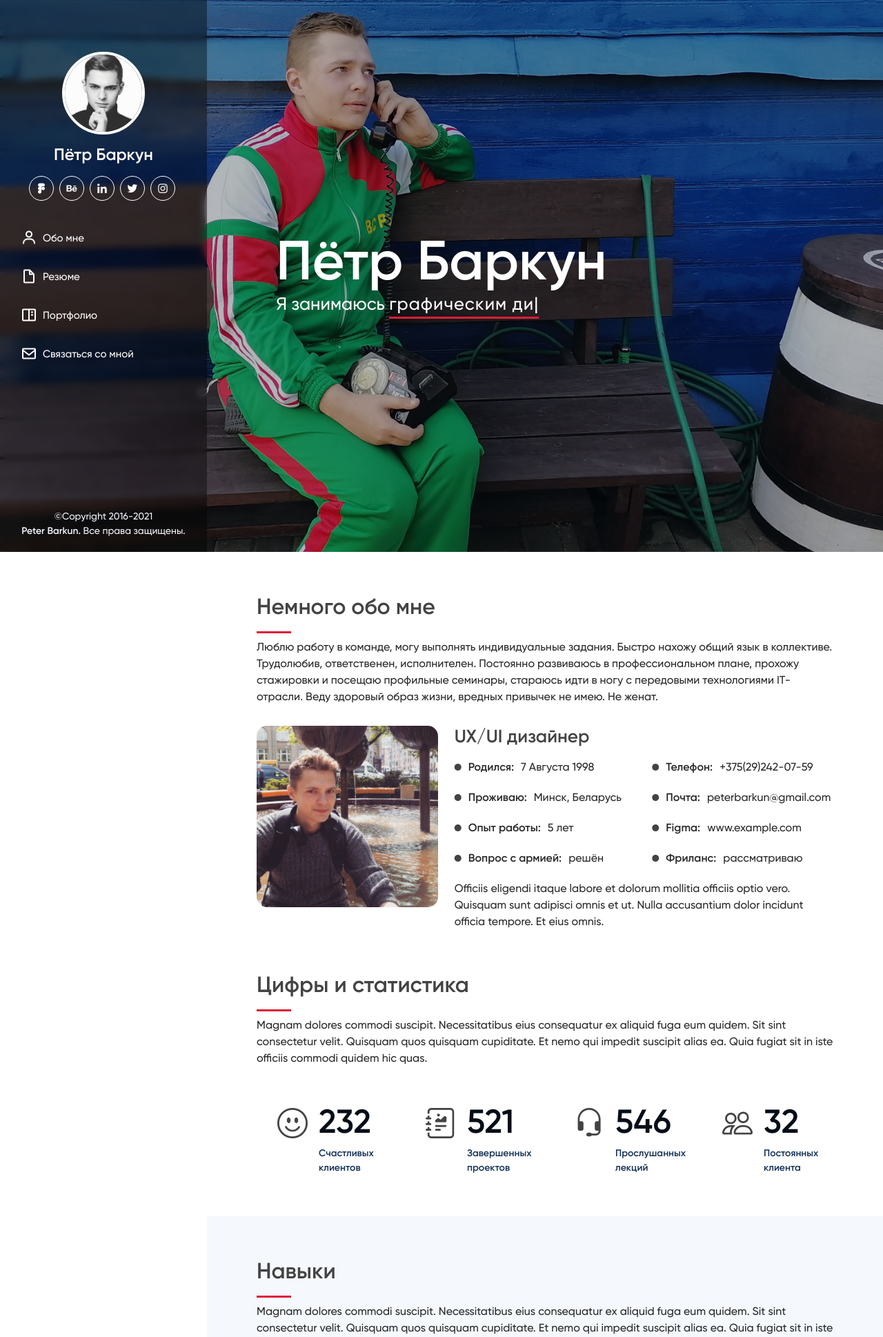
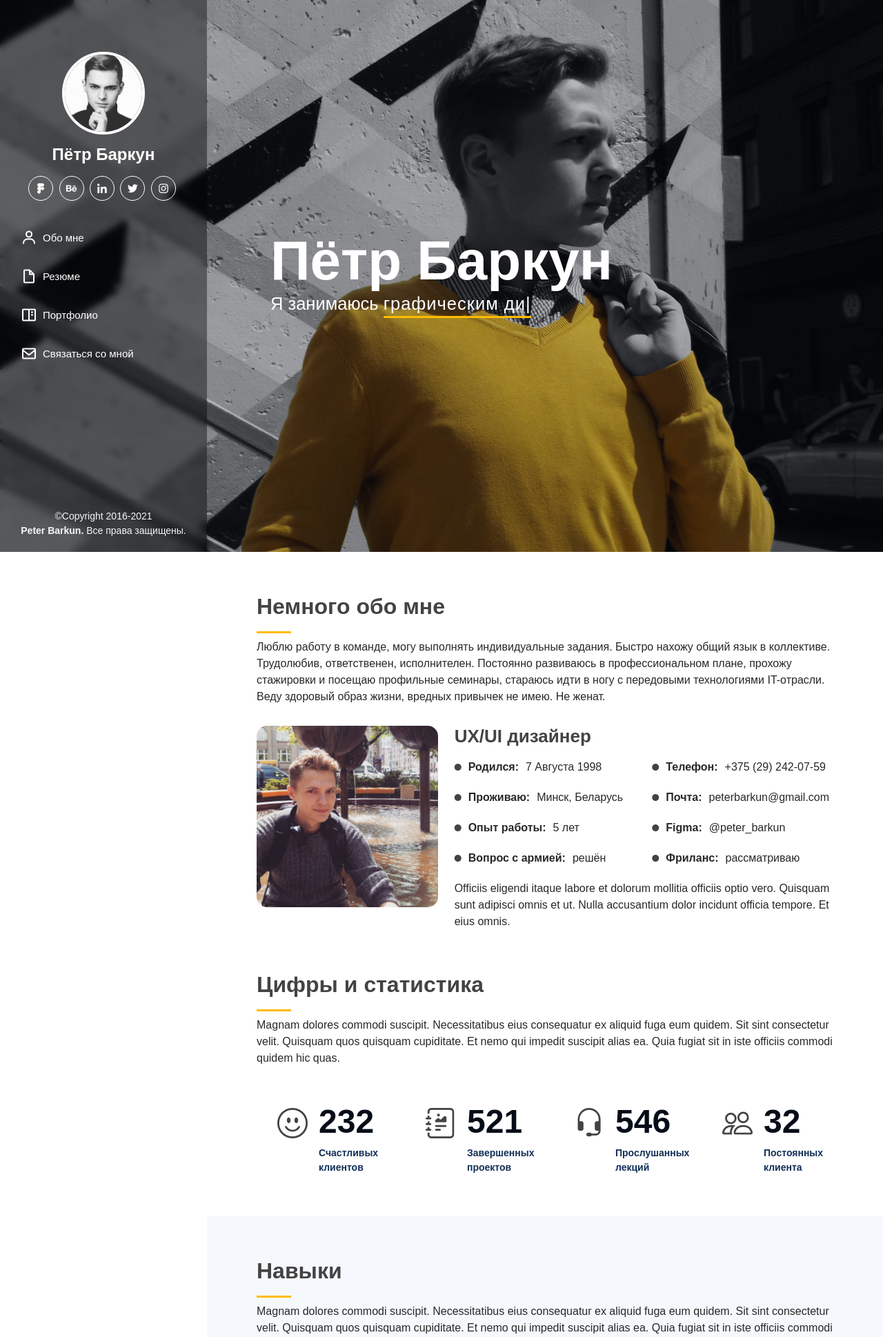
Before and after one commit to Unterfeldwebel33/peterbarkun, a PHP site: page / in a window 1280 px wide. Shown: the top 1938 px of the page at 69% size. Run offline with PHP 8.4, Linux system fonts and the light colour scheme.

Commit message:
Новое фото и новая цветовая гамма

```diff
--- a/assets/css/style.css
+++ b/assets/css/style.css
@@ -1,7 +1,7 @@
 @font-face {
   font-family: 'Gilroy';
   src: local('Gilroy SemiBold'), local('Gilroy-SemiBold'),
-      url("fonts/Gilroy-SemiBold.woff") format('woff');
+      url("fonts/Gilroy-SemiBold.ttf") format('ttf');
   font-weight: 600;
   font-style: normal;
 }
@@ -9,7 +9,7 @@
 @font-face {
   font-family: 'Gilroy';
   src: local('Gilroy Medium'), local('Gilroy-Medium'),
-      url("fonts/Gilroy-Medium.woff") format('woff');
+      url("fonts/Gilroy-Medium.ttf") format('ttf');
   font-weight: 500;
   font-style: normal;
 }
@@ -25,8 +25,20 @@ a {
   text-decoration: none;
 }
 
+a.figma{
+  color: #272829;
+  text-decoration: none;
+}
+
+@media (max-width: 1024px) {
+  a.figma {
+    color: #FFBC00;
+    text-decoration: none;
+  }
+}
+
 a:hover {
-  color: #37b3ed;
+  color: #FFBC00;
   text-decoration: none;
 }
 
@@ -175,7 +187,7 @@ h1, h2, h3, h4, h5, h6 {
   font-weight: 650;
 }
 .nav-menu .active i, .nav-menu .active:focus i > a i {
-  color: #DF1D38;
+  color: #FFBC00;
 }
 .nav-menu a:hover i{
   color: #4343;
@@ -216,8 +228,10 @@ h1, h2, h3, h4, h5, h6 {
 #hero {
   width: 100%;
   height: 100vh;
-  background: url("../img/hero-bg.jpg") top center;
+  background: url("../img/hero-bg3.jpg") top center;
   background-size: cover;
+  background-position: center;
+
 }
 #hero:before {
   content: "";
@@ -251,7 +265,7 @@ h1, h2, h3, h4, h5, h6 {
   color: #fff;
   padding-bottom: 4px;
   letter-spacing: 1px;
-  border-bottom: 3px solid #DF1D38;
+  border-bottom: 3px solid #FFBC00;
   ;
 }
 @media (min-width: 1024px) {
@@ -260,9 +274,33 @@ h1, h2, h3, h4, h5, h6 {
   }
 }
 
+@media (max-width: 2560px) {
+  #hero{
+    background-position-y: 28%;
+  }
+}
+
+@media (max-width: 1920px) {
+  #hero{
+    background-position-y: 30%;
+  }
+}
+
+@media (max-width: 1440px) {
+  #hero{
+    background-position-y: 34%;
+  }
+}
+
+@media (max-width: 1368px) {
+  #hero{
+    background-position-y: 32%;
+  }
+}
+
 @media (max-width: 768px) {
   #hero{
-    background-position-x:  39%;
+    background-position-x: 65%;
   }
 }
 
@@ -324,7 +362,7 @@ section {
   display: block;
   width: 50px;
   height: 3px;
-  background: #DF1D38;
+  background: #FFBC00;
   bottom: 0;
   left: 0;
 }
@@ -443,7 +481,7 @@ section {
   width: 1px;
   height: 10px;
   transition: 0.9s;
-  background-color: #DF1D38;
+  background-color: #FFBC00;
   border-radius: 20px;
 }
 
@@ -529,7 +567,7 @@ section {
   transition: all 0.3s ease-in-out;
 }
 .portfolio #portfolio-flters li:hover, .portfolio #portfolio-flters li.filter-active {
-  color: #DF1D38;
+  color: #FFBC00;
 }
 .portfolio #portfolio-flters li:last-child {
   margin-right: 0;
--- a/index.html
+++ b/index.html
@@ -98,9 +98,9 @@
               </div>
               <div class="col-lg-6">
                 <ul>
-                  <li><i class="bi bi-circle-fill"></i> <strong>Телефон:</strong> <span>+375(29)242-07-59</span></li>
+                  <li><i class="bi bi-circle-fill"></i> <strong>Телефон:</strong> <span><a class="figma" href="tel:+375292420759">+375 (29) 242-07-59</a></span></li>
                   <li><i class="bi bi-circle-fill"></i> <strong>Почта:</strong> <span>peterbarkun@gmail.com</span></li>
-                  <li><i class="bi bi-circle-fill"></i> <strong>Figma:</strong> <span>www.example.com</span></li>
+                  <li><i class="bi bi-circle-fill"></i> <strong>Figma:</strong> <span> <a class="figma" href="https://www.figma.com/@peter_barkun">@peter_barkun</a></span></li>
                   <li><i class="bi bi-circle-fill"></i> <strong>Фриланс:</strong> <span>рассматриваю</span></li>
                 </ul>
               </div>
@@ -249,7 +249,7 @@
             <div class="resume-item">
               <h4>Инженер-программист</h4>
               <h5>2017 - 2021</h5>
-              <p><em>Беларусский Государственный Университет Информатики и Радиоэлектроники, Минск</em></p>
+              <p><em>БГУИР ИИТ, Минск</em></p>
             </div>
             <div class="resume-item">
               <h4>графический дизайнер</h4>
@@ -260,7 +260,7 @@
             <div class="resume-item">
               <h4>Техник-программист</h4>
               <h5>2013 - 2017</h5>
-              <p><em>Минский Государственный Колледж Электроники, Минск</em></p>
+              <p><em>МГКЭ, Минск</em></p>
             </div>
           </div>
           <div class="col-lg-6" data-aos="fade-up" data-aos-delay="100">
@@ -268,10 +268,9 @@
             <div class="resume-item">
               <h4>UX/UI Дизайнер</h4>
               <h5>2021 - по настоящее время</h5>
-              <p><em>Военная Академия Республики Беларусь <br/>(Рота информационных технологий), Минск</em></p>
+              <p><em>ВА РБ (Рота информационных технологий), Минск</em></p>
               <ul>
                 <li>Ведущий дизайнер в призыве</li>
-                <li>Delegate tasks to the 7 members of the design team and provide counsel on all aspects of the project. </li>
               </ul>
             </div>
             <div class="resume-item">
```
Also changed, not shown: assets/img/hero-bg3.jpg (added).
